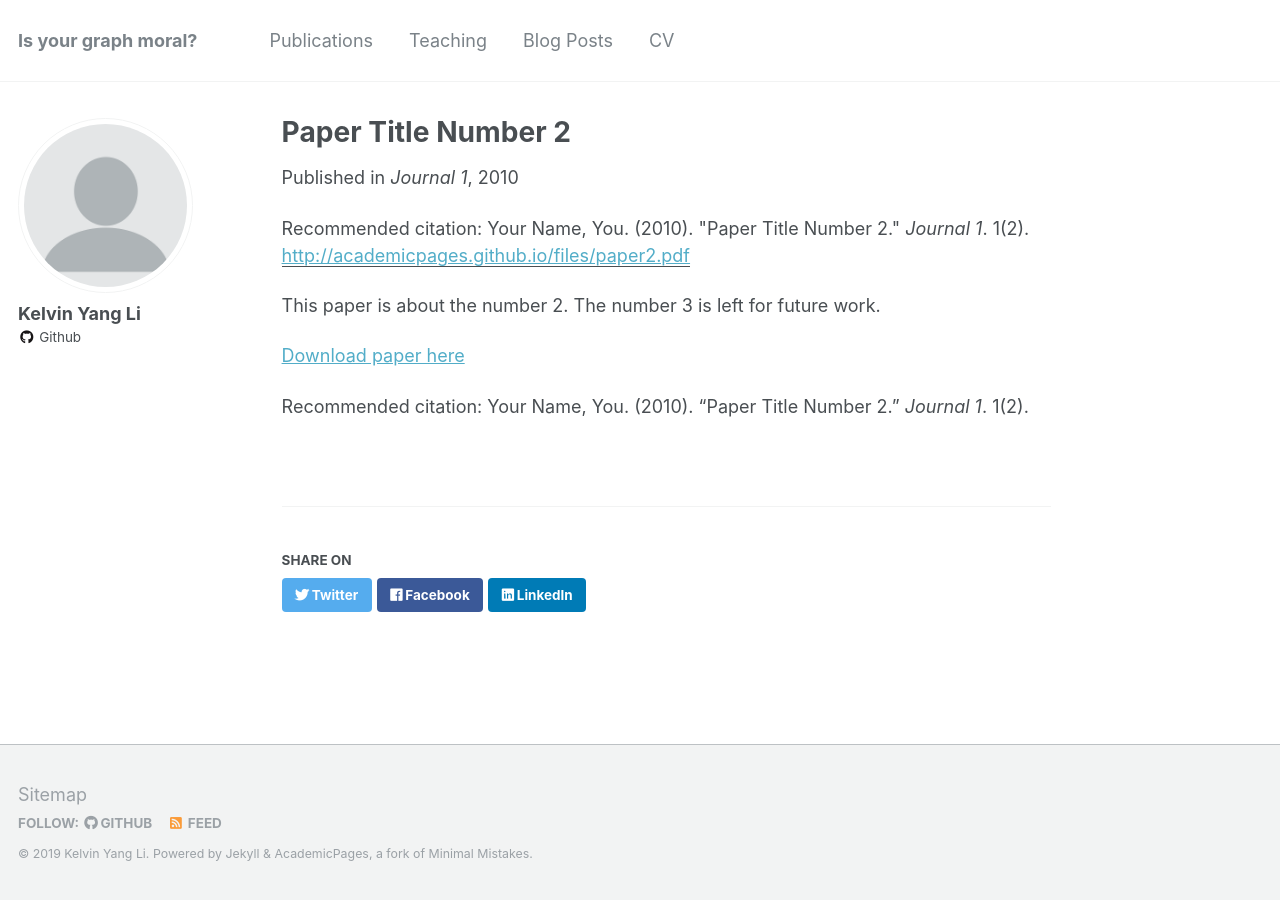
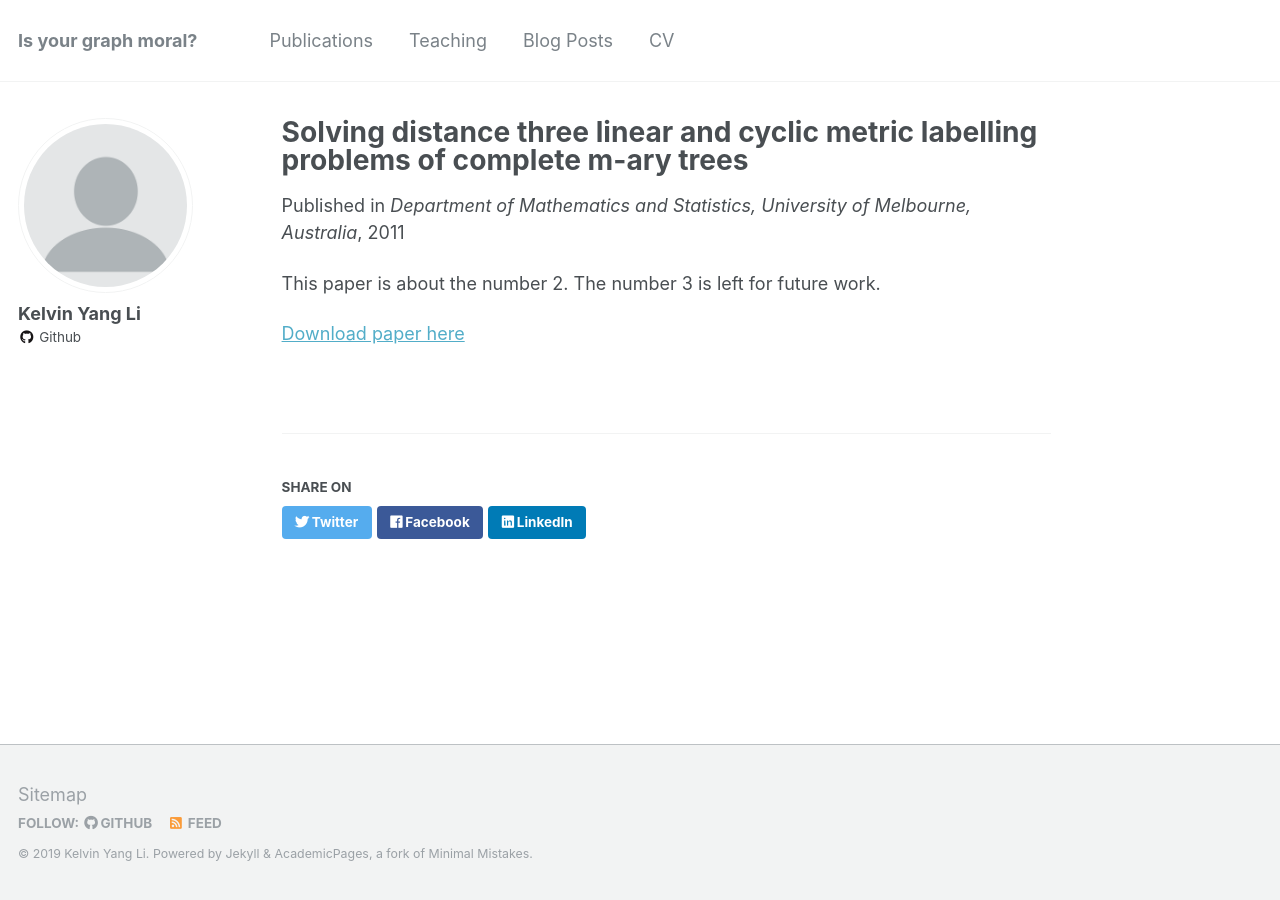
Before and after one commit to kelvinyangli/kelvinyangli.github.io, a Jekyll site: the page built from _publications/2010-10-01-paper-title-number-2.md, in a window 1280 px wide. Built offline with Jekyll 4.4.1, drawn with Linux system fonts in a browser that asks for light colours.

Commit message:
publication 1

```diff
--- a/_publications/2010-10-01-paper-title-number-2.md
+++ b/_publications/2010-10-01-paper-title-number-2.md
@@ -1,15 +1,12 @@
 ---
-title: "Paper Title Number 2"
+title: "Solving distance three linear and cyclic metric labelling problems of complete m-ary trees"
 collection: publications
-permalink: /publication/2010-10-01-paper-title-number-2
-excerpt: 'This paper is about the number 2. The number 3 is left for future work.'
-date: 2010-10-01
-venue: 'Journal 1'
-paperurl: 'http://academicpages.github.io/files/paper2.pdf'
-citation: 'Your Name, You. (2010). &quot;Paper Title Number 2.&quot; <i>Journal 1</i>. 1(2).'
+permalink: /publication/2011-10-28-paper-title-number-2
+excerpt: 'Master thesis completed at the Department of Mathematics and Statistics, University of Melbourne, Australia.'
+date: 2011-10-28
+venue: 'Department of Mathematics and Statistics, University of Melbourne, Australia'
+paperurl: 'https://github.com/kelvinyangli/theories/blob/master/Solving%20distance%20three%20linear%20and%20cyclic%20metric%20labelling%20problems%20of%20complete%20m-ary%20trees.pdf'
 ---
 This paper is about the number 2. The number 3 is left for future work.
 
 [Download paper here](http://academicpages.github.io/files/paper2.pdf)
-
-Recommended citation: Your Name, You. (2010). "Paper Title Number 2." <i>Journal 1</i>. 1(2).
```
